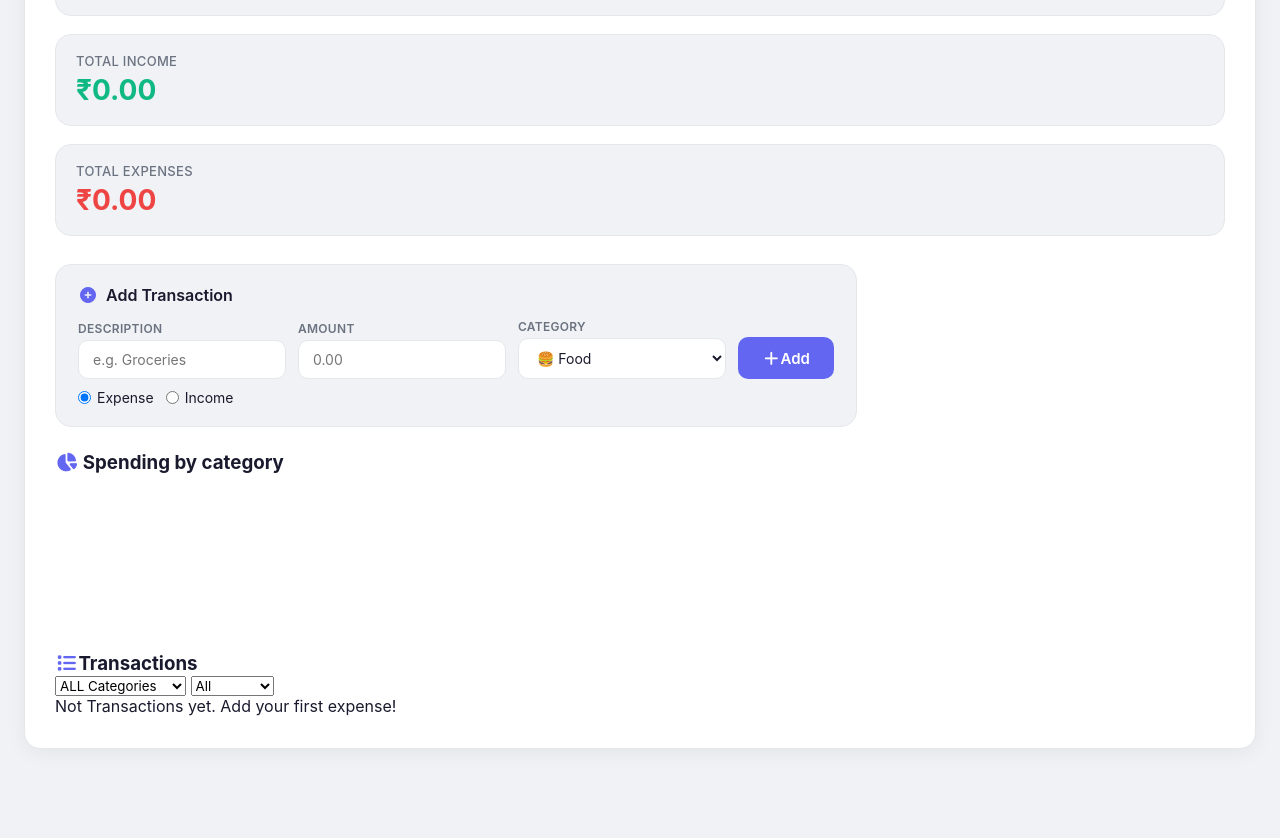
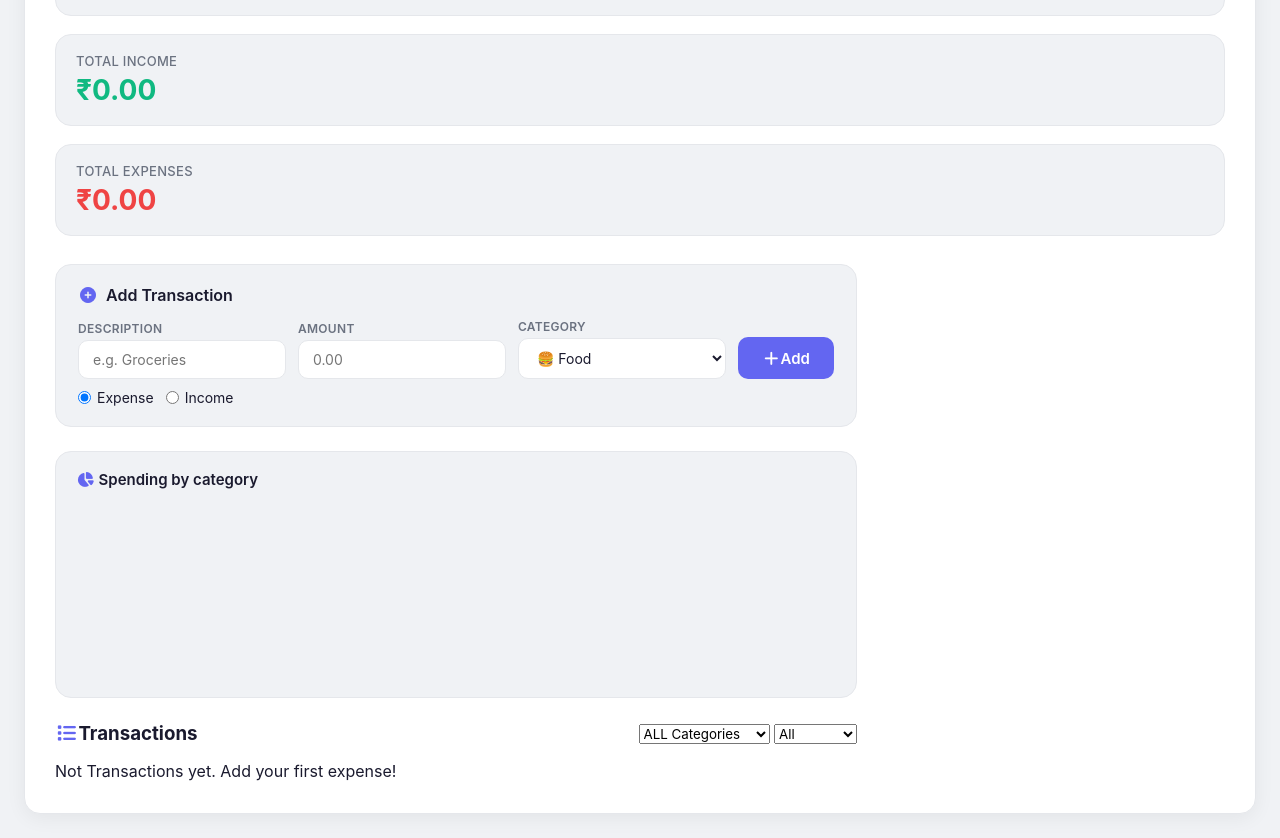
Before and after one commit to Ayush-390/Expense-tracker, a plain HTML site: page index.html in a window 1280 px wide. Shown: the part 169-1007 px from the top of the page. Before the commit the page ends 942 px from the top, so only its background shows below. Drawn offline with nearby package versions, Linux system fonts and the light colour scheme.

Commit message:
dsigne cards

```diff
--- a/style.css
+++ b/style.css
@@ -229,3 +229,37 @@ body {
     transform: scale(1.04);
     filter: brightness(1.08);
 }
+/* CHART */
+.chart-card{
+    background: var(--bg);
+    padding: 18px 20px 16px;
+    border-radius: var(--radius);
+    border: 1px solid var(--border);
+    transition: background var(--transition), border var(--transition);
+}
+
+.chart-card h3{
+    font-size: 15px;
+    font-weight: 600;
+    margin-bottom: 12px;
+}
+
+.chart-container{
+    height: 180px;
+    position: relative;
+}
+
+/* ----- RIGHT COLUMN (Expenses List) ----- */
+.right-col{
+    display: flex;
+    flex-direction: column;
+    gap: 16px;
+}
+
+.expenses-header{
+    display: flex;
+    justify-content: space-between;
+    align-items: center;
+    flex-wrap: wrap;
+    gap: 10px;
+}
```
